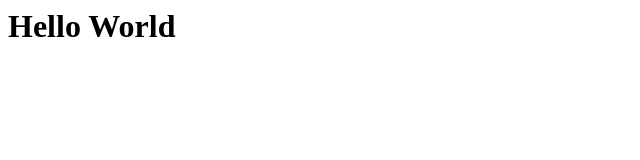
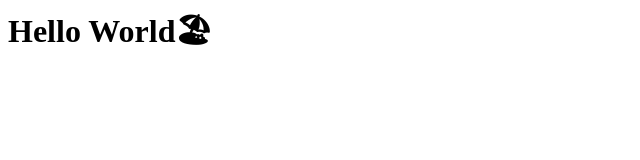
Before and after one commit to Acyony/hello-world, a plain HTML site: page index.html in a window 1280 px wide. Shown: the whole page, without its empty margins (0-640 px from the left). Drawn offline with Linux system fonts and the light colour scheme.

Commit message:
added sommer umbrella emoji

```diff
--- a/index.html
+++ b/index.html
@@ -1 +1 @@
-<h1>Hello World</h1>
+<h1>Hello World🏖 </h1>
```
